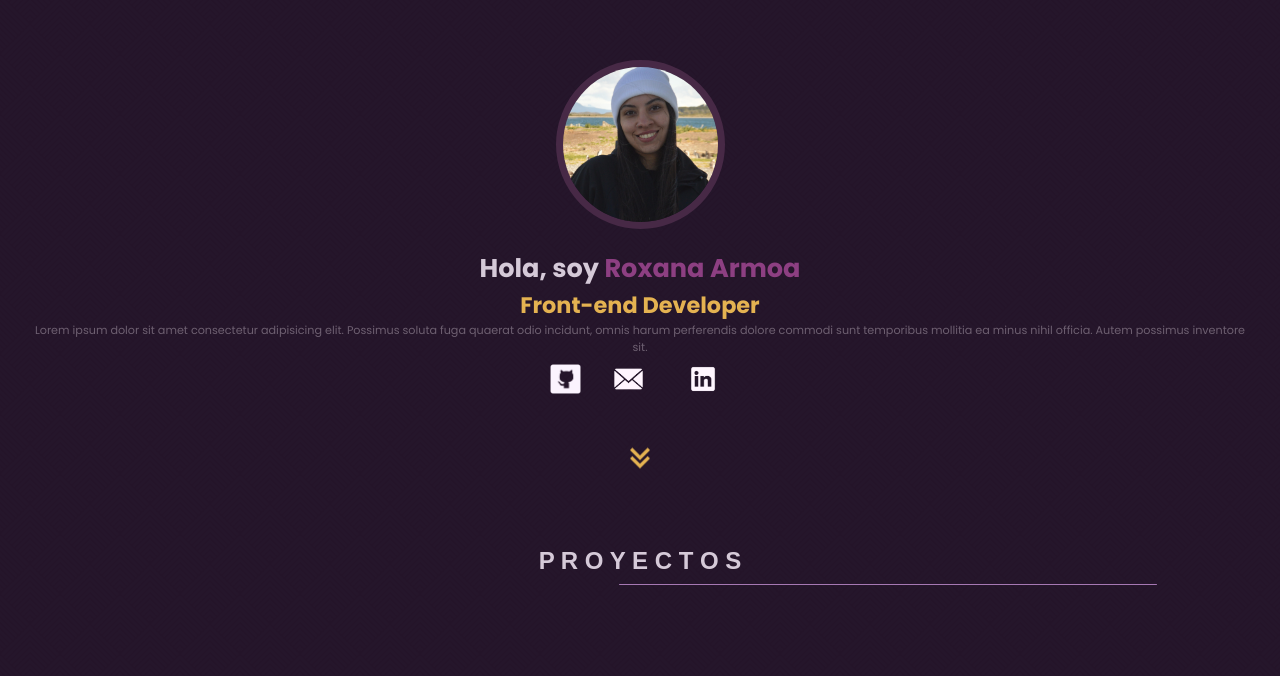
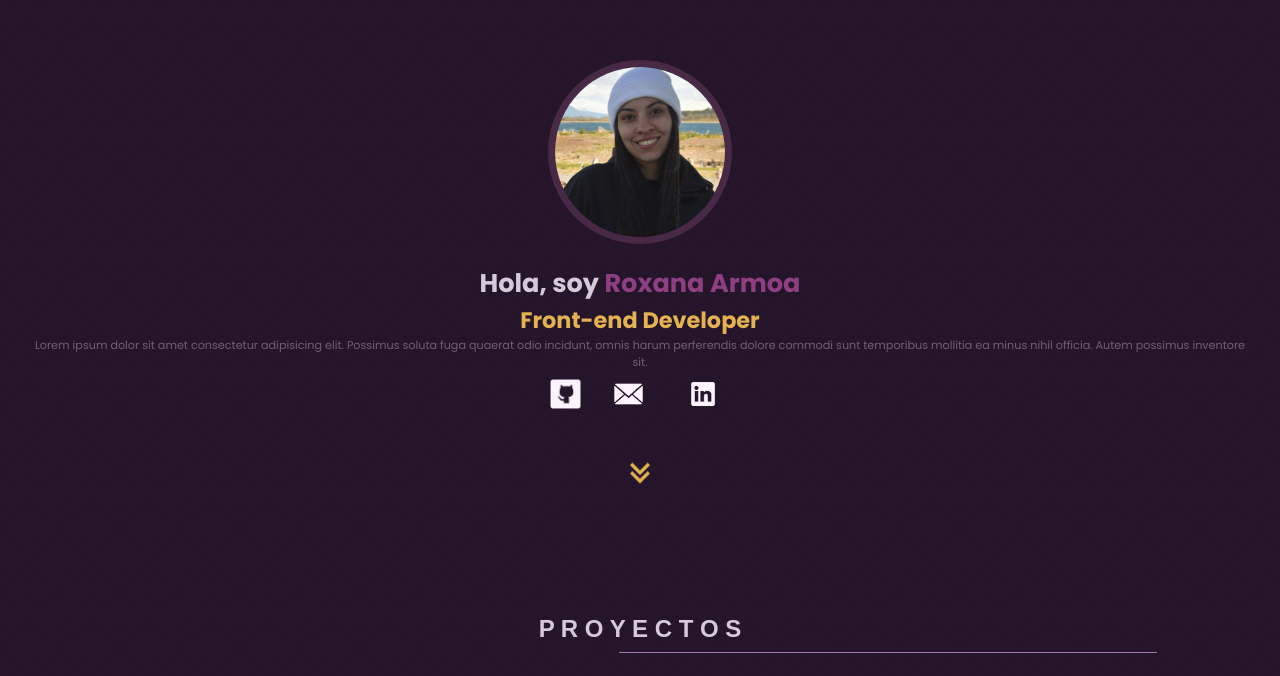
Before and after one commit to Roxanaarmoa/portfolio-Roxana, a plain HTML site: page index.html in a window 1280 px wide. Shown: the part 124-800 px from the top of the page. Drawn offline with Linux system fonts and the light colour scheme.

Commit message:
comienzo de seccion proyectos

```diff
--- a/style.css
+++ b/style.css
@@ -38,7 +38,7 @@
 .name{
     color: #8d3f82;
 }.photo{
-    width: 155px;
+    width: 170px;
     border-radius: 200px;
     border-style: solid;
     border-width: 7px;
@@ -81,7 +81,7 @@
 
 .proyects{
     position: relative;
-    top: 197px;
+    top: 250px;
 }
 .title {
     text-align: center;
```
